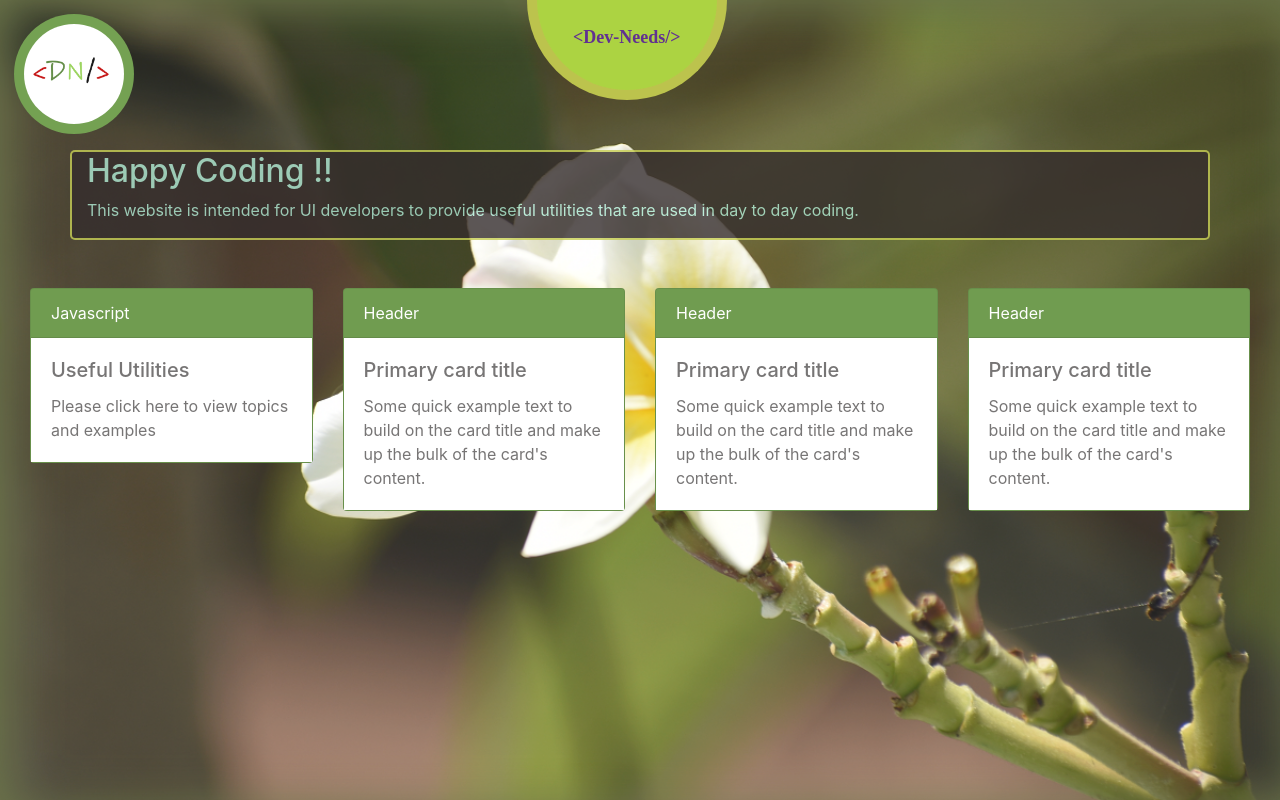
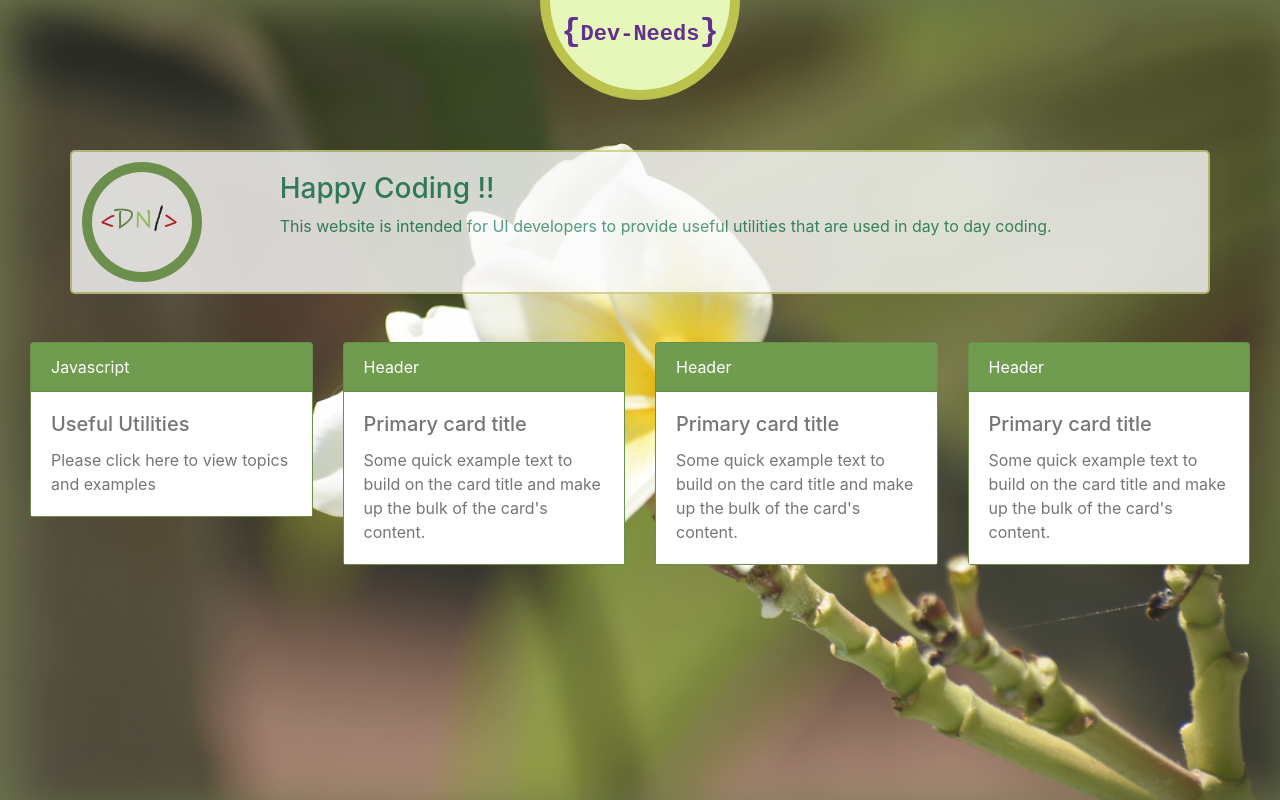
Before and after one commit to som-manohar/dev-needs, an Angular app: page /#/home in a window 1280 px wide. Built offline with nearby package versions, Linux system fonts and the light colour scheme.

Commit message:
home screen

```diff
--- a/src/app/app.component.html
+++ b/src/app/app.component.html
@@ -1,16 +1,8 @@
 <div class="main-screen container-fluid">
-  <div class="dev-menu-cont row">
-    <div class="col-2 p-4">
-      <div class="logo">
-        <img src="{{imgSrc}}" width=100 />
-      </div>
+  <div class="dev-menu-cont">
+    <div class="dev-menu text-center pt-2">
+      <span>{{preTitle}}</span>{{title}}<span>{{postTitle}}</span>
     </div>
-    <div class="col-10 ">
-      <div class="dev-menu text-center pt-4">
-        {{title}}
-      </div>
-    </div>
-
   </div>
   <router-outlet></router-outlet>
 </div>
--- a/src/app/app.component.ts
+++ b/src/app/app.component.ts
@@ -6,6 +6,8 @@ import { Component } from '@angular/core';
   styleUrls: ['./app.component.css']
 })
 export class AppComponent {
-  title = '<Dev-Needs/>';
+  title = 'Dev-Needs';
+  preTitle = '{';
+  postTitle = '}';
   public imgSrc:string = '../assets/images/dn.png';
 }
--- a/src/app/home/home.component.css
+++ b/src/app/home/home.component.css
@@ -1,10 +1,11 @@
 .home-text {
-  color: #a8ead2;
+  color: #167955;
   opacity: 0.8;
-  background: #1f1616;
+  background: #fbfbfb;
   border-radius: 5px;
-  border: 2px solid #dbe54ade;
+  border: 2px solid #bbc161de;
   margin-top: 50px;
+  padding: 20px;
 }
 .bg-cust {
   background-color: #659740;
--- a/src/app/home/home.component.html
+++ b/src/app/home/home.component.html
@@ -1,42 +1,64 @@
 <section class="container home-text">
-  <h2>Happy Coding !!</h2>
-  <p>This website is intended for UI developers to provide useful utilities that are used in day to day coding.</p>
+  <div class="row">
+
+    <div class="col-2">
+      <div class="logo">
+        <img src="{{imgSrc}}" width=100 />
+      </div>
+    </div>
+    <div class="col">
+      <h3>Happy Coding !!</h3>
+      <p>
+        This website is intended for UI developers to provide useful utilities
+        that are used in day to day coding.
+      </p>
+    </div>
+  </div>
 </section>
 <section class="mt-5 container-fluid">
   <div class="row">
     <div class="col">
-      <div class="card text-white bg-cust mb-3" >
+      <div class="card text-white bg-cust mb-3">
         <div class="card-header">Javascript</div>
         <div class="card-body">
           <h5 class="card-title">Useful Utilities</h5>
-          <p class="card-text" >Please click here to view topics and examples </p>
+          <p class="card-text">Please click here to view topics and examples</p>
         </div>
       </div>
     </div>
     <div class="col">
-      <div class="card text-white bg-cust mb-3" >
+      <div class="card text-white bg-cust mb-3">
         <div class="card-header">Header</div>
         <div class="card-body">
           <h5 class="card-title">Primary card title</h5>
-          <p class="card-text">Some quick example text to build on the card title and make up the bulk of the card's content.</p>
+          <p class="card-text">
+            Some quick example text to build on the card title and make up the
+            bulk of the card's content.
+          </p>
         </div>
       </div>
     </div>
     <div class="col">
-      <div class="card text-white bg-cust mb-3" >
+      <div class="card text-white bg-cust mb-3">
         <div class="card-header">Header</div>
         <div class="card-body">
           <h5 class="card-title">Primary card title</h5>
-          <p class="card-text">Some quick example text to build on the card title and make up the bulk of the card's content.</p>
+          <p class="card-text">
+            Some quick example text to build on the card title and make up the
+            bulk of the card's content.
+          </p>
         </div>
       </div>
     </div>
     <div class="col">
-      <div class="card text-white bg-cust mb-3" >
+      <div class="card text-white bg-cust mb-3">
         <div class="card-header">Header</div>
         <div class="card-body">
           <h5 class="card-title">Primary card title</h5>
-          <p class="card-text">Some quick example text to build on the card title and make up the bulk of the card's content.</p>
+          <p class="card-text">
+            Some quick example text to build on the card title and make up the
+            bulk of the card's content.
+          </p>
         </div>
       </div>
     </div>
--- a/src/app/home/home.component.ts
+++ b/src/app/home/home.component.ts
@@ -7,7 +7,7 @@ import { Component, OnInit } from '@angular/core';
 })
 export class HomeComponent implements OnInit {
 
-
+  public imgSrc:string = '../../assets/images/dn.png';
   constructor() { }
 
   ngOnInit(): void {
--- a/src/styles.css
+++ b/src/styles.css
@@ -27,13 +27,13 @@ body {
 .dev-menu {
   width: 200px;
   height: 100px;
-  background-color: rgb(164, 207, 46);
-  margin: auto 0 auto 30%;
+  background-color: rgb(228 247 178);
+  margin: auto;
   border-radius: 0px 0px 100px 100px;
-  font-size: 18px;
+  font-size: 22px;
   font-weight: bold;
   color: #501a86;
-  font-family: cursive;
+  font-family: monospace;
   border-left: 10px solid #b5bd3a;
   border-right: 10px solid #b5bd3a;
   border-bottom: 10px solid #b5bd3a;
@@ -58,3 +58,6 @@ body {
   background-color: #ffffff;
   color: #696767;
 }
+.dev-menu span {
+  font-size: 32px;
+}
```
